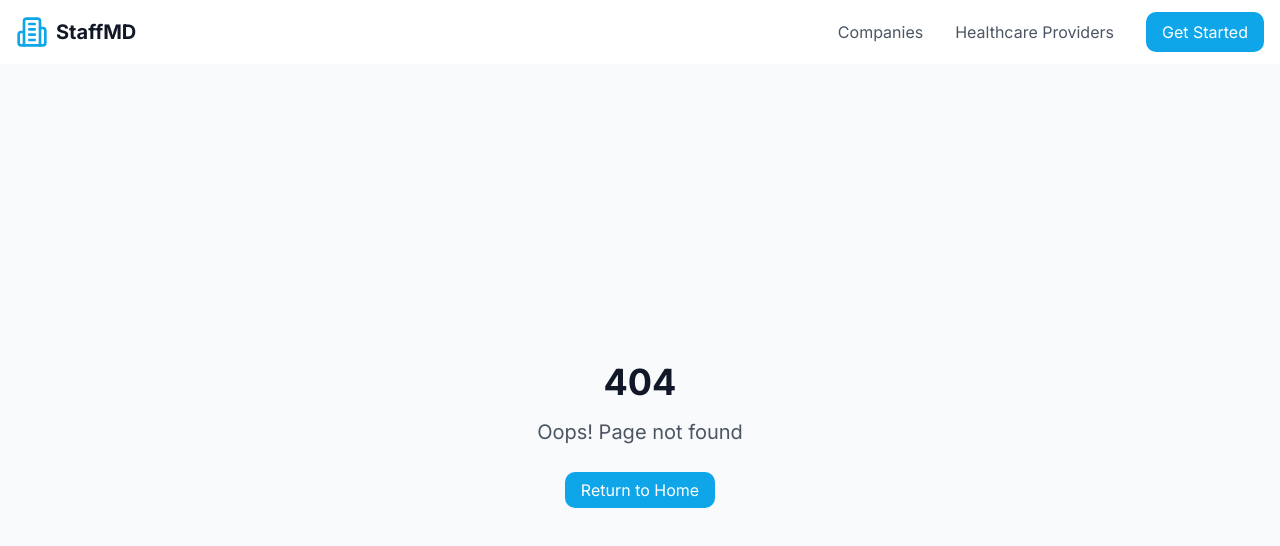
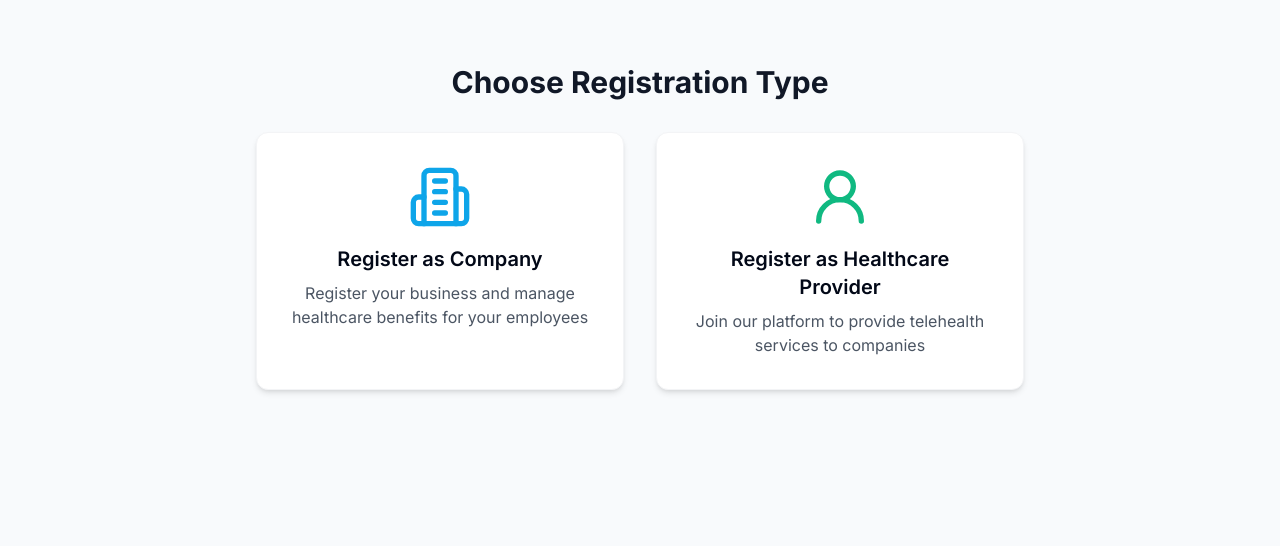
Before and after one commit to Pascaldawn/staffmd-connectcare, a React (Vite) app: page /register in a window 1280 px wide. Before the commit this address had no page. Shown: the top 546 px of the page. Built offline with nearby package versions, Linux system fonts and the light colour scheme.

Commit message:
Update "Get Started" button functionality
The "Get Started" button will now lead to a form to register as a company or healthcare provider.

```diff
--- a/src/App.tsx
+++ b/src/App.tsx
@@ -1,3 +1,4 @@
+
 import { Toaster } from "@/components/ui/toaster";
 import { Toaster as Sonner } from "@/components/ui/sonner";
 import { TooltipProvider } from "@/components/ui/tooltip";
@@ -5,6 +6,9 @@ import { QueryClient, QueryClientProvider } from "@tanstack/react-query";
 import { BrowserRouter, Routes, Route } from "react-router-dom";
 import Index from "./pages/Index";
 import NotFound from "./pages/NotFound";
+import CompanyRegistration from "./pages/CompanyRegistration";
+import HealthcareProviderRegistration from "./pages/HealthcareProviderRegistration";
+import RegisterChoice from "./pages/RegisterChoice";
 
 const queryClient = new QueryClient();
 
@@ -16,7 +20,9 @@ const App = () => (
       <BrowserRouter>
         <Routes>
           <Route path="/" element={<Index />} />
-          {/* ADD ALL CUSTOM ROUTES ABOVE THE CATCH-ALL "*" ROUTE */}
+          <Route path="/register" element={<RegisterChoice />} />
+          <Route path="/register/company" element={<CompanyRegistration />} />
+          <Route path="/register/provider" element={<HealthcareProviderRegistration />} />
           <Route path="*" element={<NotFound />} />
         </Routes>
       </BrowserRouter>
--- a/src/components/Header.tsx
+++ b/src/components/Header.tsx
@@ -1,3 +1,4 @@
+
 import { Building2, Menu, X } from "lucide-react";
 import { useState } from "react";
 import { Link } from "react-router-dom";
@@ -18,7 +19,7 @@ export function Header() {
           <nav className="hidden md:flex items-center space-x-8">
             <Link to="/register/company" className="text-gray-600 hover:text-primary">Companies</Link>
             <Link to="/register/provider" className="text-gray-600 hover:text-primary">Healthcare Providers</Link>
-            <Link to="/register/company" className="btn-primary">Get Started</Link>
+            <Link to="/register" className="btn-primary">Get Started</Link>
           </nav>
 
           {/* Mobile Menu Button */}
@@ -53,7 +54,7 @@ export function Header() {
                 Healthcare Providers
               </Link>
               <Link
-                to="/register/company"
+                to="/register"
                 className="btn-primary text-center"
                 onClick={() => setIsMenuOpen(false)}
               >
--- /dev/null
+++ b/src/pages/RegisterChoice.tsx
@@ -0,0 +1,37 @@
+
+import { Building2, UserRound } from "lucide-react";
+import { Link } from "react-router-dom";
+
+export default function RegisterChoice() {
+  return (
+    <div className="container mx-auto px-4 py-16">
+      <div className="max-w-3xl mx-auto text-center">
+        <h1 className="text-3xl font-bold text-gray-900 mb-8">Choose Registration Type</h1>
+
+        <div className="grid md:grid-cols-2 gap-8">
+          <Link
+            to="/register/company"
+            className="flex flex-col items-center p-8 bg-white rounded-lg shadow-md hover:shadow-lg transition-shadow border border-gray-100"
+          >
+            <Building2 className="h-16 w-16 text-primary mb-4" />
+            <h2 className="text-xl font-semibold mb-2">Register as Company</h2>
+            <p className="text-gray-600">
+              Register your business and manage healthcare benefits for your employees
+            </p>
+          </Link>
+
+          <Link
+            to="/register/provider"
+            className="flex flex-col items-center p-8 bg-white rounded-lg shadow-md hover:shadow-lg transition-shadow border border-gray-100"
+          >
+            <UserRound className="h-16 w-16 text-secondary mb-4" />
+            <h2 className="text-xl font-semibold mb-2">Register as Healthcare Provider</h2>
+            <p className="text-gray-600">
+              Join our platform to provide telehealth services to companies
+            </p>
+          </Link>
+        </div>
+      </div>
+    </div>
+  );
+}
```
